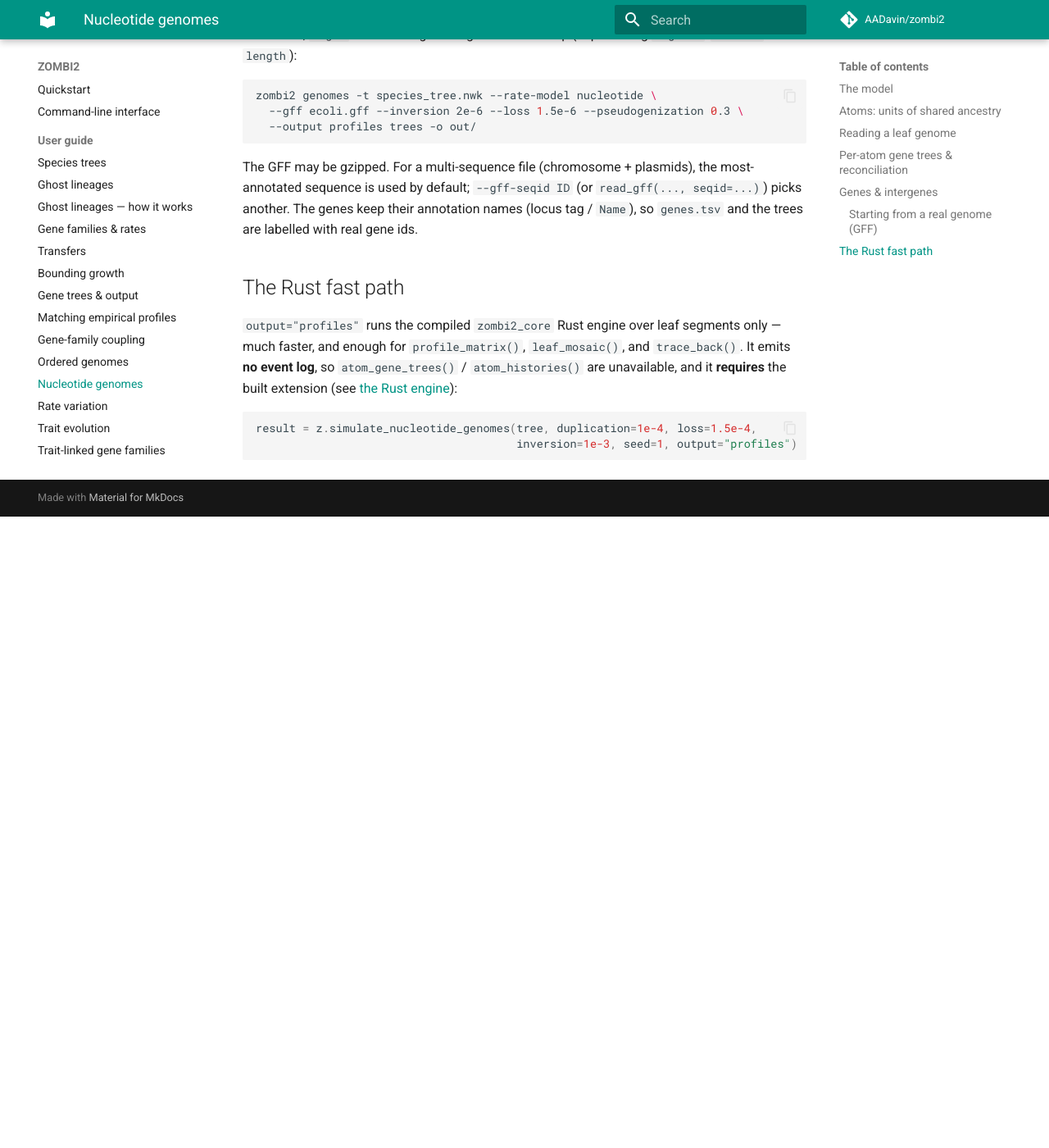
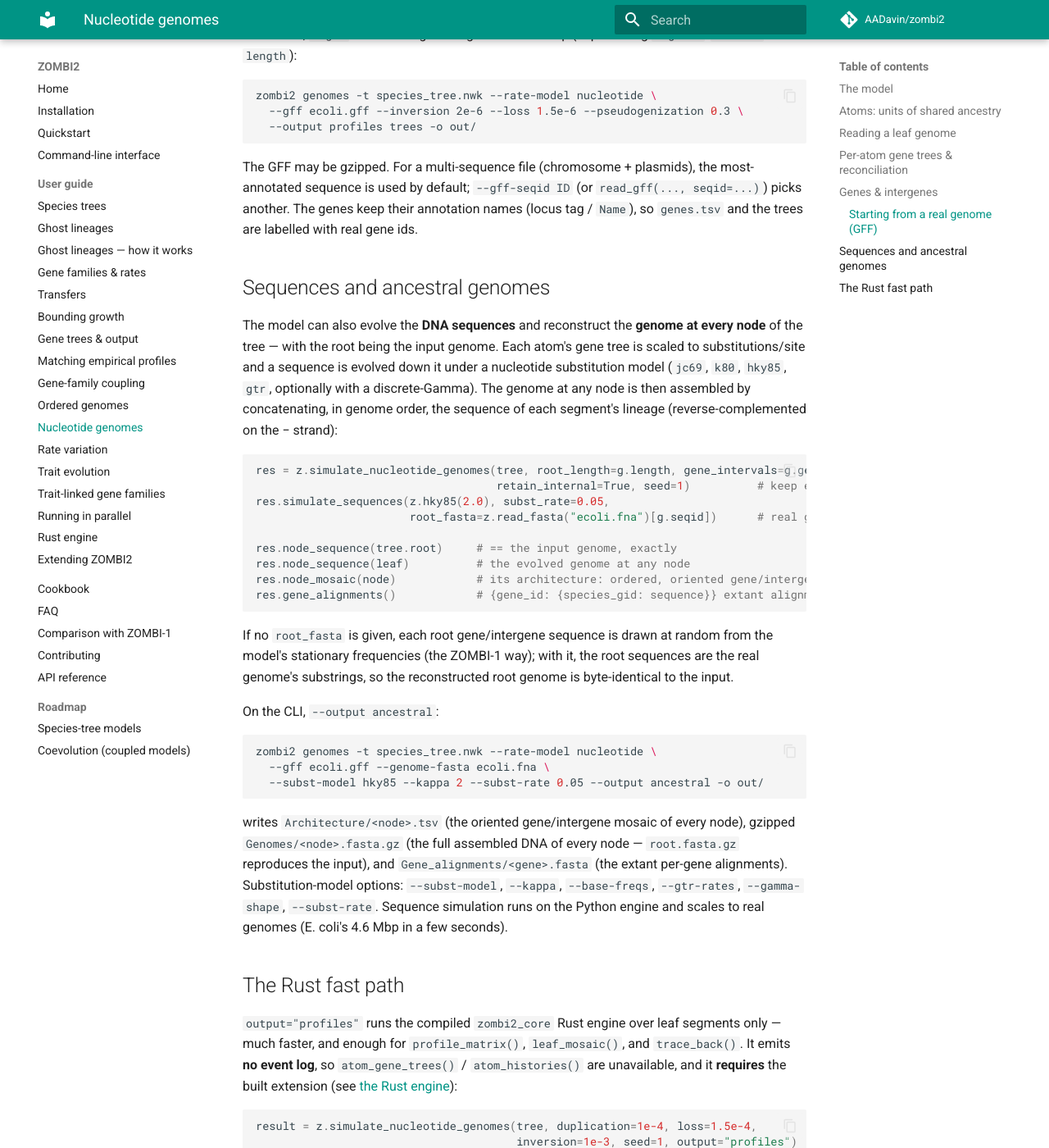
Before and after one commit to AADavin/zombi2, an MkDocs documentation site: the page built from docs/guide/nucleotide-genomes.md, in a window 1280 px wide and 1400 px high, scrolled down 5032 px. Shown: the whole window at 82% size. Built offline with MkDocs 1.6.1 and Material for MkDocs 9.7.7, drawn with Linux system fonts in a browser that asks for light colours; comment, search, counter and statistics services are not loaded; before the commit the page ends 5662 px from its top, so only the background shows below that.

Commit message:
docs: sequences + ancestral genomes (nucleotide --output ancestral)
Co-Authored-By: Claude Opus 4.8 <noreply@anthropic.com>

````diff
--- a/docs/guide/nucleotide-genomes.md
+++ b/docs/guide/nucleotide-genomes.md
@@ -170,6 +170,45 @@ sequence is used by default; `--gff-seqid ID` (or `read_gff(..., seqid=...)`) pi
 genes keep their annotation names (locus tag / `Name`), so `genes.tsv` and the trees are labelled
 with real gene ids.
 
+## Sequences and ancestral genomes
+
+The model can also evolve the **DNA sequences** and reconstruct the **genome at every node** of the
+tree — with the root being the input genome. Each atom's gene tree is scaled to substitutions/site
+and a sequence is evolved down it under a nucleotide substitution model (`jc69`, `k80`, `hky85`,
+`gtr`, optionally with a discrete-Gamma). The genome at any node is then assembled by concatenating,
+in genome order, the sequence of each segment's lineage (reverse-complemented on the − strand):
+
+```python
+res = z.simulate_nucleotide_genomes(tree, root_length=g.length, gene_intervals=g.genes,
+                                    retain_internal=True, seed=1)          # keep every node's genome
+res.simulate_sequences(z.hky85(2.0), subst_rate=0.05,
+                       root_fasta=z.read_fasta("ecoli.fna")[g.seqid])      # real genome as the root
+
+res.node_sequence(tree.root)     # == the input genome, exactly
+res.node_sequence(leaf)          # the evolved genome at any node
+res.node_mosaic(node)            # its architecture: ordered, oriented gene/intergene atoms
+res.gene_alignments()            # {gene_id: {species_gid: sequence}} extant alignments
+```
+
+If no `root_fasta` is given, each root gene/intergene sequence is drawn at random from the model's
+stationary frequencies (the ZOMBI-1 way); with it, the root sequences are the real genome's
+substrings, so the reconstructed root genome is byte-identical to the input.
+
+On the CLI, `--output ancestral`:
+
+```bash
+zombi2 genomes -t species_tree.nwk --rate-model nucleotide \
+  --gff ecoli.gff --genome-fasta ecoli.fna \
+  --subst-model hky85 --kappa 2 --subst-rate 0.05 --output ancestral -o out/
+```
+
+writes `Architecture/<node>.tsv` (the oriented gene/intergene mosaic of every node), gzipped
+`Genomes/<node>.fasta.gz` (the full assembled DNA of every node — `root.fasta.gz` reproduces the
+input), and `Gene_alignments/<gene>.fasta` (the extant per-gene alignments). Substitution-model
+options: `--subst-model`, `--kappa`, `--base-freqs`, `--gtr-rates`, `--gamma-shape`, `--subst-rate`.
+Sequence simulation runs on the Python engine and scales to real genomes (E. coli's 4.6 Mbp in a
+few seconds).
+
 ## The Rust fast path
 
 `output="profiles"` runs the compiled `zombi2_core` Rust engine over leaf segments only —
````
Also changed, not shown: docs/cli.md (+15 -0 lines).
